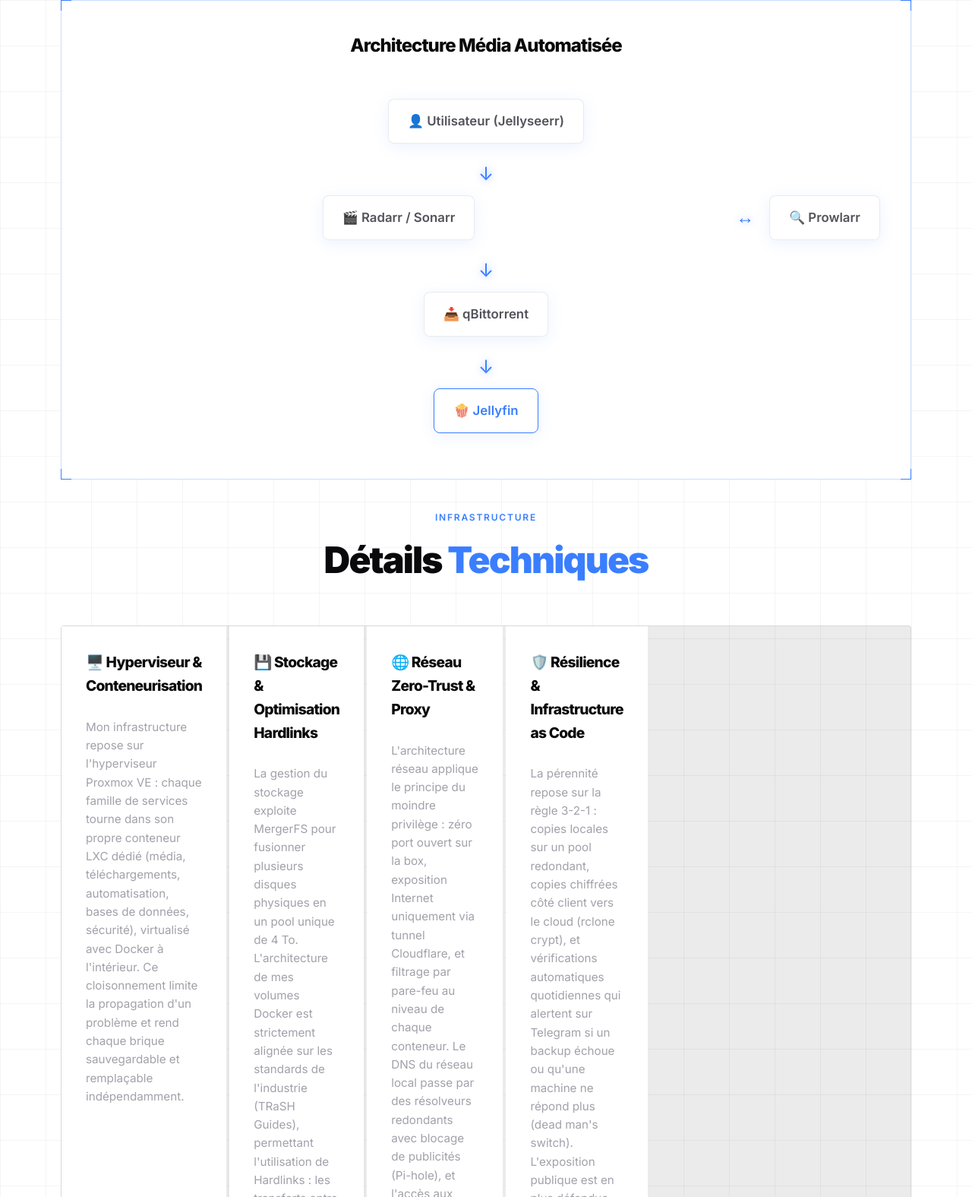
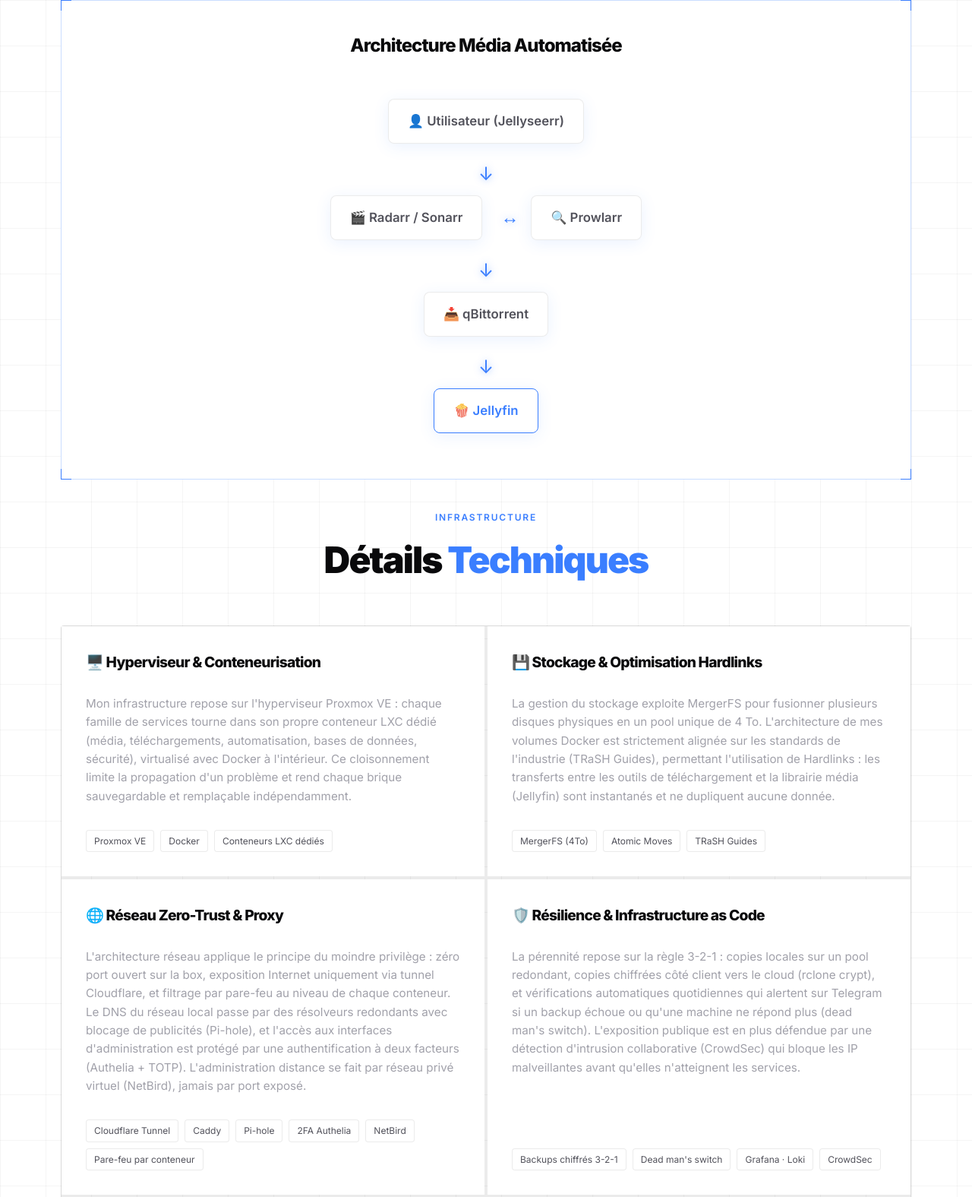
Before and after one commit to Tom1419-git/mayoraz-net, an Astro site: page /homelab in a window 1280 px wide. Shown: the part 780-2355 px from the top of the page at 76% size. Built offline with nearby package versions, Linux system fonts and the light colour scheme; Astro itself is replaced by a stand-in of ours.

Commit message:
Fix homelab grid collapse at desktop widths
The four technique cards had no span class in the 12-column
wm-bento grid, so each auto-placed into one 1-column strip:
~180px-wide, 1400px-tall text towers on desktop. Give them
col-6 spans (2x2 layout), center the Radarr/Prowlarr flowchart
row, rotate the horizontal arrow on its own line on mobile,
and bump the CSS cache-buster.

```diff
--- a/public/media/css/homelab.css
+++ b/public/media/css/homelab.css
@@ -210,6 +210,13 @@
         animation: bounce-arrow-vertical 2s infinite ease-in-out;
         transform: rotate(90deg);
     }
+    /* Flèche horizontale seule dans une .flow-row : ligne pleine, pointe vers le bas */
+    .flow-row > .flow-arrow.horizontal {
+        width: 100%;
+        justify-content: center;
+        transform: rotate(90deg);
+        animation: bounce-arrow-vertical 2s infinite ease-in-out;
+    }
 }
 
 /* Reduced motion */
--- a/src/pages/homelab/index.astro
+++ b/src/pages/homelab/index.astro
@@ -4,7 +4,7 @@
 import ContactCta from '../../components/ContactCta.astro';
 ---
 
-<Layout title="Mon Homelab - Thomas Mayoraz | Infrastructure & Automatisation" data-i18n="Mon Homelab - Thomas Mayoraz | Infrastructure & Automatisation" description="Découvrez mon infrastructure personnelle : virtualisation Proxmox, conteneurs Docker, réseau zero-trust et automatisation complète." cssFile="/media/css/homelab.css?v=1782221779">
+<Layout title="Mon Homelab - Thomas Mayoraz | Infrastructure & Automatisation" data-i18n="Mon Homelab - Thomas Mayoraz | Infrastructure & Automatisation" description="Découvrez mon infrastructure personnelle : virtualisation Proxmox, conteneurs Docker, réseau zero-trust et automatisation complète." cssFile="/media/css/homelab.css?v=20260914">
     <div class="wm-container" style="padding-top: 60px;">
         <header style="margin-bottom: 40px; text-align: center;">
             <div class="profile-section">                <p class="wm-section-eyebrow" data-i18n="Mon Homelab">Mon Homelab</p>
@@ -26,12 +26,10 @@
                         <div class="flow-box" style="background: rgba(255,255,255,0.05); border: 1px solid var(--glass-border); padding: 15px 25px; border-radius: 8px; font-weight: 600;" data-i18n="👤 Utilisateur (Jellyseerr)">👤 Utilisateur (Jellyseerr)</div>
                     </div>
                     <div class="flow-arrow" style="color: var(--accent); font-size: 1.5rem;">↓</div>
-                    <div class="flow-grid-row" style="display: flex; gap: 20px; align-items: center;">
-                        <div class="flow-box center-box" style="background: rgba(255,255,255,0.05); border: 1px solid var(--glass-border); padding: 15px 25px; border-radius: 8px; font-weight: 600;" data-i18n="🎬 Radarr / Sonarr">🎬 Radarr / Sonarr</div>
-                        <div class="flow-side-branch" style="display: flex; align-items: center; gap: 20px;">
-                            <div class="flow-arrow horizontal" style="color: var(--accent); font-size: 1.5rem;">↔</div>
-                            <div class="flow-box" style="background: rgba(255,255,255,0.05); border: 1px solid var(--glass-border); padding: 15px 25px; border-radius: 8px; font-weight: 600;" data-i18n="🔍 Prowlarr">🔍 Prowlarr</div>
-                        </div>
+                    <div class="flow-row">
+                        <div class="flow-box" style="background: rgba(255,255,255,0.05); border: 1px solid var(--glass-border); padding: 15px 25px; border-radius: 8px; font-weight: 600;" data-i18n="🎬 Radarr / Sonarr">🎬 Radarr / Sonarr</div>
+                        <div class="flow-arrow horizontal" style="color: var(--accent); font-size: 1.5rem;">↔</div>
+                        <div class="flow-box" style="background: rgba(255,255,255,0.05); border: 1px solid var(--glass-border); padding: 15px 25px; border-radius: 8px; font-weight: 600;" data-i18n="🔍 Prowlarr">🔍 Prowlarr</div>
                     </div>
                     <div class="flow-arrow" style="color: var(--accent); font-size: 1.5rem;">↓</div>
                     <div class="flow-row">
@@ -52,7 +50,7 @@
 
                 <div class="wm-bento-grid">
 
-                    <div class="wm-bento-cell" style="display: flex; flex-direction: column;">
+                    <div class="wm-bento-cell col-6" style="display: flex; flex-direction: column;">
                         <h3 style="color: var(--text-heading); font-size: 1.2rem; margin: 0 0 15px 0; display: flex; align-items: center; gap: 10px;" data-i18n="🖥️ Hyperviseur &amp; Conteneurisation">🖥️ Hyperviseur &amp; Conteneurisation</h3>
                         <p style="color: var(--text-muted); font-size: 0.95rem; line-height: 1.6; margin-bottom: 20px; flex-grow: 1;" data-i18n="Mon infrastructure repose sur l'hyperviseur Proxmox VE : chaque famille de services tourne dans son propre conteneur LXC dédié (média, téléchargements, automatisation, bases de données, sécurité), virtualisé avec Docker à l'intérieur. Ce cloisonnement limite la propagation d'un problème et rend chaque brique sauvegardable et remplaçable indépendamment.">Mon infrastructure repose sur l'hyperviseur Proxmox VE : chaque famille de services tourne dans son propre conteneur LXC dédié (média, téléchargements, automatisation, bases de données, sécurité), virtualisé avec Docker à l'intérieur. Ce cloisonnement limite la propagation d'un problème et rend chaque brique sauvegardable et remplaçable indépendamment.</p>
                         <div style="display: flex; flex-wrap: wrap; gap: 8px;">
@@ -62,7 +60,7 @@
                         </div>
                     </div>
 
-                    <div class="wm-bento-cell" style="display: flex; flex-direction: column;">
+                    <div class="wm-bento-cell col-6" style="display: flex; flex-direction: column;">
                         <h3 style="color: var(--text-heading); font-size: 1.2rem; margin: 0 0 15px 0; display: flex; align-items: center; gap: 10px;" data-i18n="💾 Stockage &amp; Optimisation Hardlinks">💾 Stockage &amp; Optimisation Hardlinks</h3>
                         <p style="color: var(--text-muted); font-size: 0.95rem; line-height: 1.6; margin-bottom: 20px; flex-grow: 1;" data-i18n="La gestion du stockage exploite MergerFS pour fusionner plusieurs disques physiques en un pool unique de 4 To. L'architecture de mes volumes Docker est strictement alignée sur les standards de l'industrie (TRaSH Guides), permettant l'utilisation de Hardlinks : les transferts entre les outils de téléchargement et la librairie média (Jellyfin) sont instantanés et ne dupliquent aucune donnée.">La gestion du stockage exploite MergerFS pour fusionner plusieurs disques physiques en un pool unique de 4 To. L'architecture de mes volumes Docker est strictement alignée sur les standards de l'industrie (TRaSH Guides), permettant l'utilisation de Hardlinks : les transferts entre les outils de téléchargement et la librairie média (Jellyfin) sont instantanés et ne dupliquent aucune donnée.</p>
                         <div style="display: flex; flex-wrap: wrap; gap: 8px;">
@@ -72,7 +70,7 @@
                         </div>
                     </div>
 
-                    <div class="wm-bento-cell" style="display: flex; flex-direction: column;">
+                    <div class="wm-bento-cell col-6" style="display: flex; flex-direction: column;">
                         <h3 style="color: var(--text-heading); font-size: 1.2rem; margin: 0 0 15px 0; display: flex; align-items: center; gap: 10px;" data-i18n="🌐 Réseau Zero-Trust &amp; Proxy">🌐 Réseau Zero-Trust &amp; Proxy</h3>
                         <p style="color: var(--text-muted); font-size: 0.95rem; line-height: 1.6; margin-bottom: 20px; flex-grow: 1;" data-i18n="L'architecture réseau applique le principe du moindre privilège : zéro port ouvert sur la box, exposition Internet uniquement via tunnel Cloudflare, et filtrage par pare-feu au niveau de chaque conteneur. Le DNS du réseau local passe par des résolveurs redondants avec blocage de publicités (Pi-hole), et l'accès aux interfaces d'administration est protégé par une authentification à deux facteurs (Authelia + TOTP). L'administration distance se fait par réseau privé virtuel (NetBird), jamais par port exposé.">L'architecture réseau applique le principe du moindre privilège : zéro port ouvert sur la box, exposition Internet uniquement via tunnel Cloudflare, et filtrage par pare-feu au niveau de chaque conteneur. Le DNS du réseau local passe par des résolveurs redondants avec blocage de publicités (Pi-hole), et l'accès aux interfaces d'administration est protégé par une authentification à deux facteurs (Authelia + TOTP). L'administration distance se fait par réseau privé virtuel (NetBird), jamais par port exposé.</p>
                         <div style="display: flex; flex-wrap: wrap; gap: 8px;">
@@ -85,7 +83,7 @@
                         </div>
                     </div>
 
-                    <div class="wm-bento-cell" style="display: flex; flex-direction: column;">
+                    <div class="wm-bento-cell col-6" style="display: flex; flex-direction: column;">
                         <h3 style="color: var(--text-heading); font-size: 1.2rem; margin: 0 0 15px 0; display: flex; align-items: center; gap: 10px;" data-i18n="🛡️ Résilience &amp; Infrastructure as Code">🛡️ Résilience &amp; Infrastructure as Code</h3>
                         <p style="color: var(--text-muted); font-size: 0.95rem; line-height: 1.6; margin-bottom: 20px; flex-grow: 1;" data-i18n="La pérennité repose sur la règle 3-2-1 : copies locales sur un pool redondant, copies chiffrées côté client vers le cloud (rclone crypt), et vérifications automatiques quotidiennes qui alertent sur Telegram si un backup échoue ou qu'une machine ne répond plus (dead man's switch). L'exposition publique est en plus défendue par une détection d'intrusion collaborative (CrowdSec) qui bloque les IP malveillantes avant qu'elles n'atteignent les services.">La pérennité repose sur la règle 3-2-1 : copies locales sur un pool redondant, copies chiffrées côté client vers le cloud (rclone crypt), et vérifications automatiques quotidiennes qui alertent sur Telegram si un backup échoue ou qu'une machine ne répond plus (dead man's switch). L'exposition publique est en plus défendue par une détection d'intrusion collaborative (CrowdSec) qui bloque les IP malveillantes avant qu'elles n'atteignent les services.</p>
                         <div style="display: flex; flex-wrap: wrap; gap: 8px;">
```
